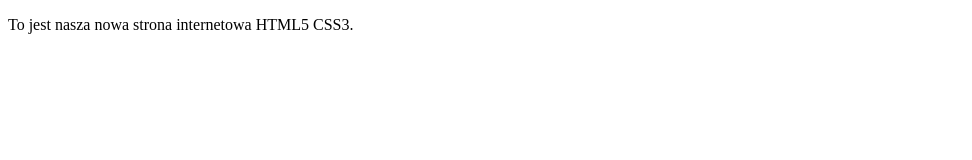
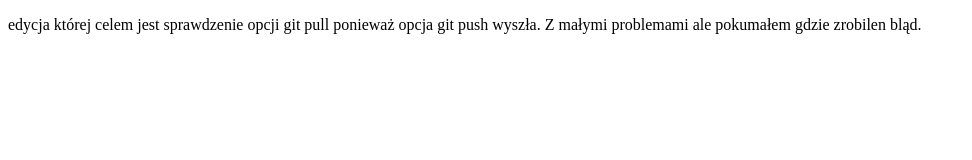
Before and after one commit to Wiktortk/project-one-3, a plain HTML site: page index.html in a window 1280 px wide. Shown: the whole page, without its empty margins (0-972 px from the left). Drawn offline with Linux system fonts and the light colour scheme.

Commit message:
add text inside body

```diff
--- a/index.html
+++ b/index.html
@@ -12,7 +12,7 @@
     <header></header>
 
     <section>
-      <p>To jest nasza nowa strona internetowa HTML5 CSS3.</p>
+      <p>edycja której celem jest sprawdzenie opcji git pull ponieważ opcja git push wyszła. Z małymi problemami ale pokumałem gdzie zrobilen bląd.</p>
     </section>
 
     <footer></footer>
```
